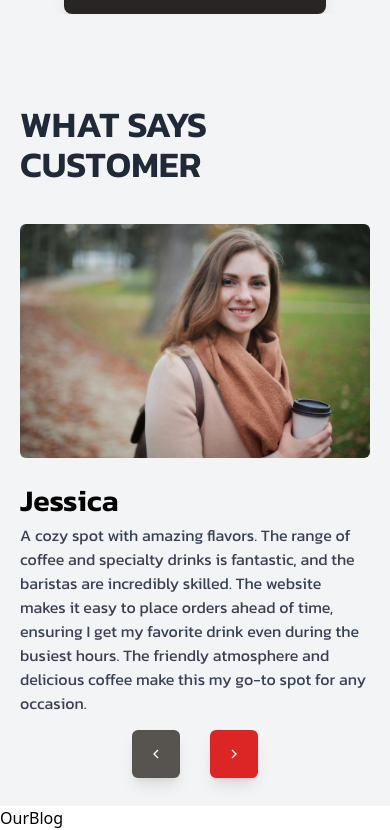
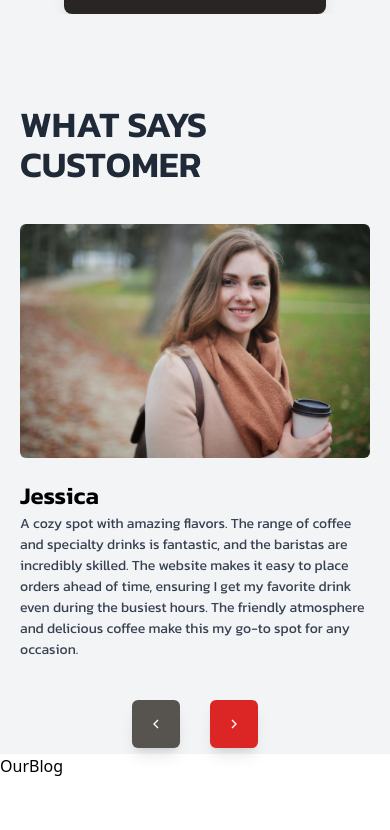
Before and after one commit to AdieDev0/Brew-Haven---CoffeeShop, a React (Vite) app in the folder brewed/: page / in a window 390 px wide. Shown: the part 1595-2425 px from the top of the page. After the commit the page ends 2373 px from the top, so only its background shows below. Built offline with nearby package versions, Linux system fonts and the light colour scheme; a web font is replaced by a local one.

Commit message:
Enhancement

```diff
--- a/brewed/src/Components/SaysCustomer.jsx
+++ b/brewed/src/Components/SaysCustomer.jsx
@@ -16,10 +16,14 @@ import { GrFormPrevious, GrFormNext } from "react-icons/gr";
 const Card = ({ image, name, comments }) => (
   // CARDS
   <div className="flex flex-col lg:flex-row gap-5">
-    <img src={image} alt="/" className="w-full  lg:w-80 object-cover rounded-md" />
+    <img
+      src={image}
+      alt="/"
+      className="w-full  lg:w-80 object-cover rounded-md"
+    />
     <div className="">
-      <h1 className="font-Kanit font-semibold text-3xl">{name}</h1>
-      <p className="font-Kanit lg:mr-60 text-gray-700">{comments}</p>
+      <h1 className="font-Kanit font-semibold text-2xl md:text-3xl">{name}</h1>
+      <p className="font-Kanit text-sm lg:text-lg lg:mr-60 text-gray-700">{comments}</p>
     </div>
   </div>
 );
@@ -89,7 +93,7 @@ const SaysCustomer = () => {
           disableDotsControls
           renderPrevButton={() => (
             <button
-              className="absolute top-[530px] left-28 lg:left-[990px] lg:right-0 lg:top-1/2 transform -translate-y-1/2 bg-stone-600 text-white size-12 rounded-md flex items-center justify-center shadow-lg hover:bg-red-700 transition"
+              className="absolute top-[500px] left-28 lg:left-[990px] lg:right-0 lg:top-1/2 transform -translate-y-1/2 bg-stone-600 text-white size-12 rounded-md flex items-center justify-center shadow-lg hover:bg-red-700 transition"
               aria-label="Previous"
             >
               <GrFormPrevious />
@@ -97,7 +101,7 @@ const SaysCustomer = () => {
           )}
           renderNextButton={() => (
             <button
-              className="absolute top-[530px] right-28 lg:right-0 lg:top-1/4 transform -translate-y-1/2 bg-red-600 text-white size-12 rounded-md flex items-center justify-center shadow-lg hover:bg-red-700 transition"
+              className="absolute top-[500px] right-28 lg:right-0 lg:top-1/4 transform -translate-y-1/2 bg-red-600 text-white size-12 rounded-md flex items-center justify-center shadow-lg hover:bg-red-700 transition"
               aria-label="Next"
             >
               <GrFormNext />
```
